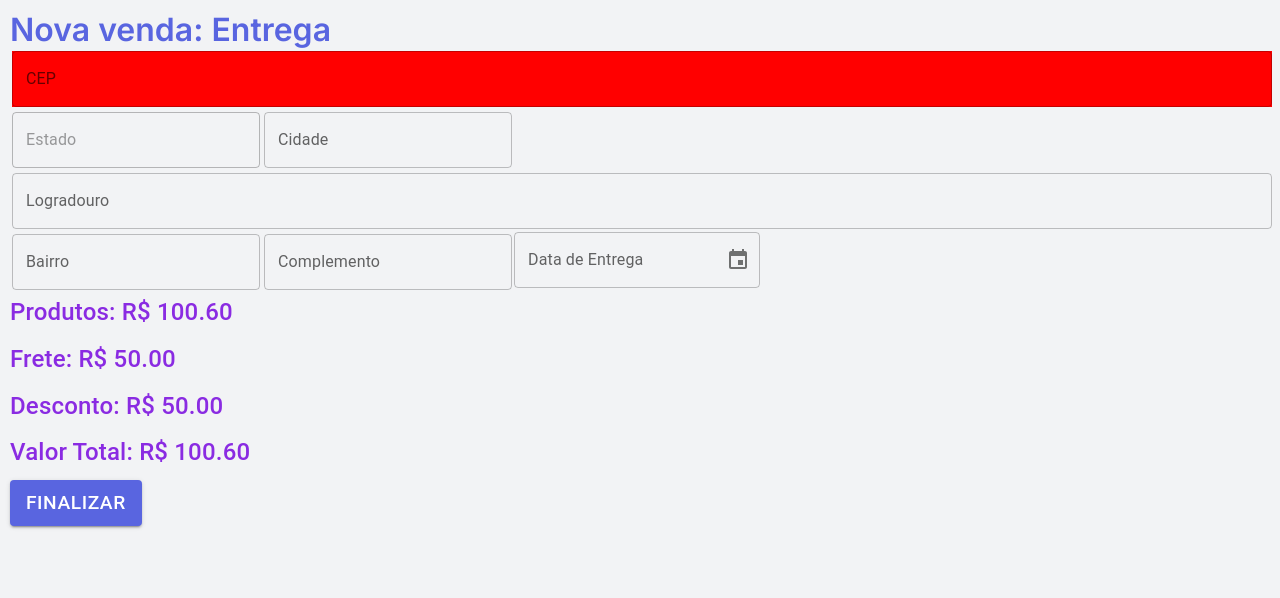
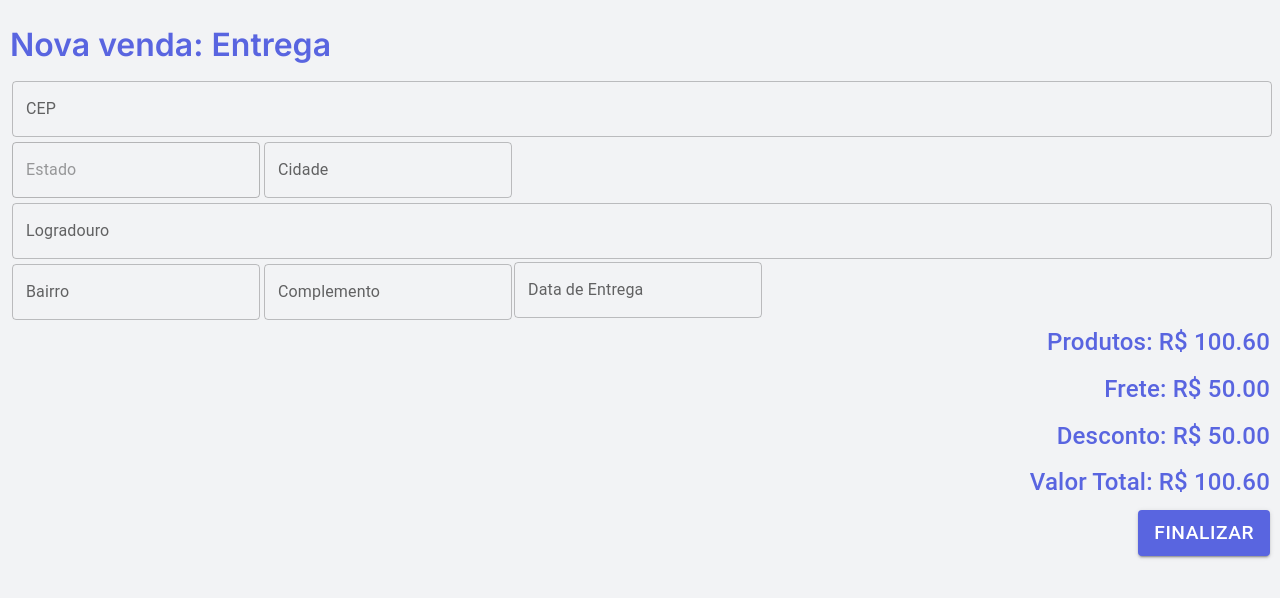
Before and after one commit to DEVin-Softplan/M3P2-DEVinBricks-FrontEnd, a React (Create React App) app: page /venda-entrega in a window 1280 px wide. Shown: the top 598 px of the page. Built offline with nearby package versions, Linux system fonts and the light colour scheme.

Commit message:
refactor

```diff
--- a/package.json
+++ b/package.json
@@ -6,9 +6,11 @@
     "@emotion/react": "^11.9.3",
     "@emotion/styled": "^11.9.3",
     "@mui/material": "^5.9.2",
+    "@mui/x-date-pickers": "^5.0.0-beta.2",
     "@testing-library/jest-dom": "^5.16.4",
     "@testing-library/react": "^13.3.0",
     "@testing-library/user-event": "^13.5.0",
+    "date-fns": "^2.29.1",
     "formik": "^2.2.9",
     "react": "^18.2.0",
     "react-dom": "^18.2.0",
--- a/src/pages/NovaVenda/VendaEntrega.css
+++ b/src/pages/NovaVenda/VendaEntrega.css
@@ -1,17 +1,27 @@
 #root{
     padding: 10px;
 }
-.textField{
-    margin: 10px;
-    background-color: red;
-}
+
 
 .Typography{
-        color:blueviolet;
-        stroke: black;
-        font-weight: bold;
+    color: var(--blue);
 }
 
 .btnconfirmar{
-    background-color: blueviolet;
+    background-color:  var(--blue);
 }
+
+.headerContainer {
+    display: flex;
+    justify-content: space-between;
+    align-items: flex-end;
+    padding: 15px 0;
+  }
+
+
+  .valoresCompra{
+    display: flex;
+    justify-content: flex-end;
+    flex-direction: column;
+    align-items: flex-end;
+  }
```
Also changed, not shown: 1 other file (tests, documents, lock files or other folders).
